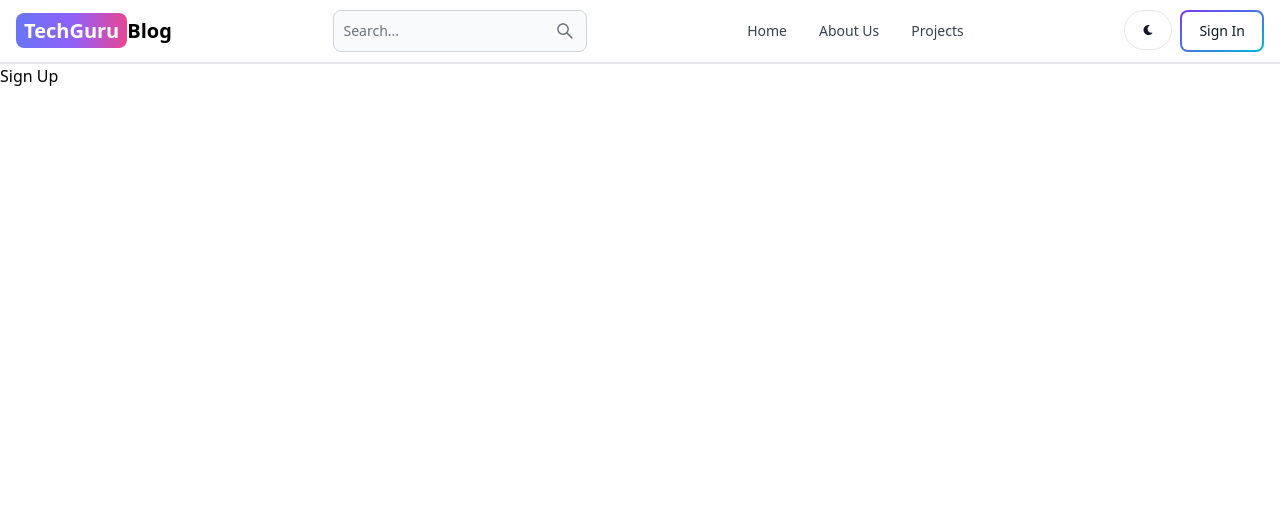
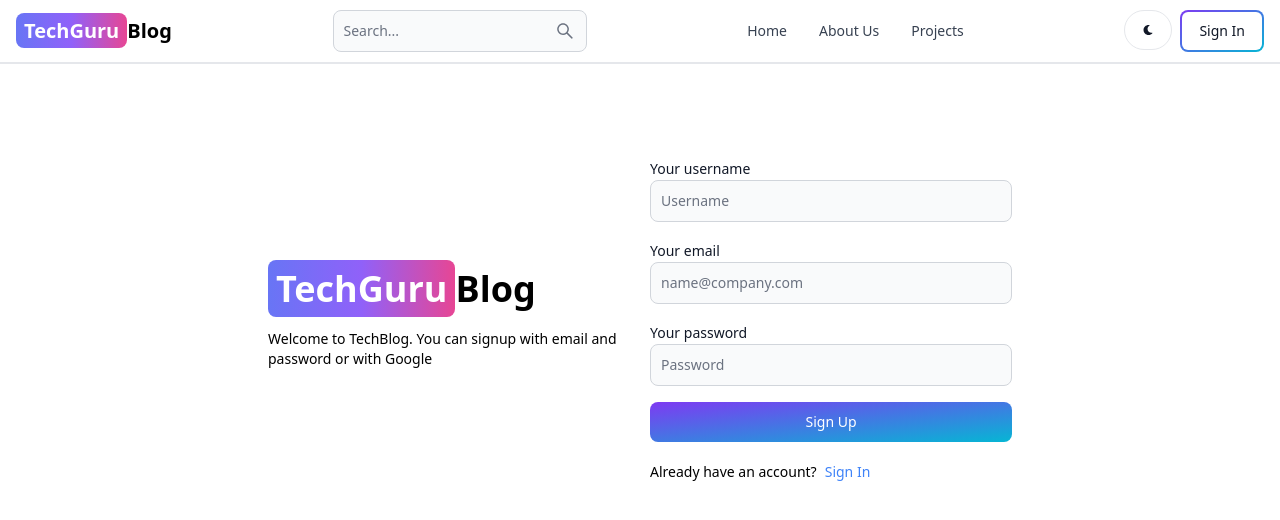
Before and after one commit to imokha01/TechBlog, a React (Vite) app in the folder frontend/: page /sign-up in a window 1280 px wide. Shown: the top 520 px of the page. Built offline with nearby package versions, Linux system fonts and the light colour scheme.

Commit message:
created signup page ui

```diff
--- a/frontend/src/pages/SignUp.jsx
+++ b/frontend/src/pages/SignUp.jsx
@@ -1,8 +1,56 @@
+import { Link } from "react-router-dom"
+import { Label, TextInput, Button } from "flowbite-react"
 
 const SignUp = () => {
   return (
-    <div>
-      Sign Up
+    <div className="min-h-screen mt-20 ">
+      <div className="flex p-3 max-w-3xl mx-auto flex-col md:flex-row md:items-center gap-5">
+        {/***** LEFT SIDE *****/}
+        <div className="flex-1">
+          <Link to="/" className="text-4xl font-bold dark:text-white">
+            <span className="px-2 py-1 bg-gradient-to-r from-indigo-500 via-purple-500 to-pink-500 rounded-lg text-white">TechGuru</span>
+            Blog
+          </Link>
+          <p className="text-sm mt-5">
+            Welcome to TechBlog. You can signup with email and password or with Google
+          </p>
+        </div>
+
+        {/*****  RIGHT SIDE *****/}
+        <div className="flex-1">
+            <form className="flex flex-col gap-4">
+              <div>
+                <Label value="Your username" />
+                <TextInput
+                  type="text"
+                  placeholder="Username"
+                  id= "username" />
+              </div>
+              <div>
+                <Label value="Your email" />
+                <TextInput
+                  type="text"
+                  placeholder="name@company.com"
+                  id= "email" />
+              </div>
+              <div>
+                <Label value="Your password" />
+                <TextInput
+                  type="text"
+                  placeholder="Password"
+                  id= "password" />
+              </div>
+              <Button gradientDuoTone="purpleToBlue" type="submit" >
+                Sign Up
+              </Button>
+            </form>
+            <div className="flex gap-2 text-sm mt-5">
+              <span>Already have an account?</span>
+              <Link to="/sign-in" className="text-sm text-blue-500"> Sign In</Link>
+            </div>
+        </div>
+      </div>
+
     </div>
   )
 }
```
